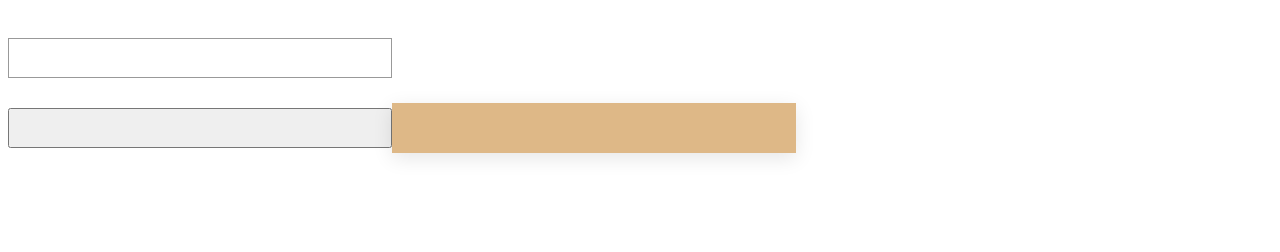
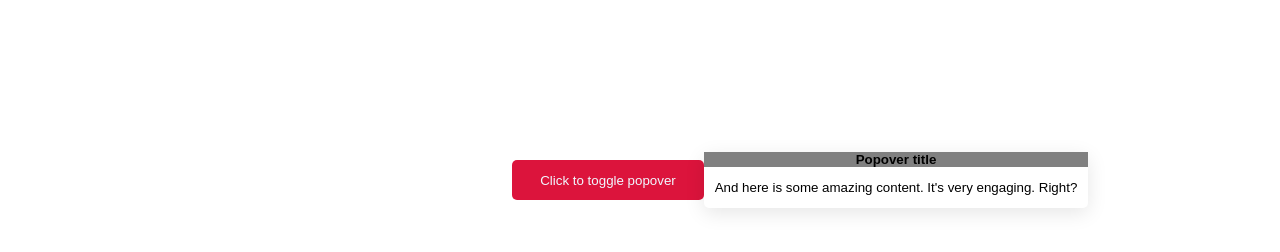
Before and after one commit to AnnaAlexandrova1/ahj-less5-task1, a website built with webpack: page src/index.html in a window 1280 px wide. Built offline with nearby package versions, Linux system fonts and the light colour scheme.

Commit message:
до вечерних переделок

```diff
--- a/src/css/style.css
+++ b/src/css/style.css
@@ -1,29 +1,57 @@
 .form {
-    display: flex;
-    flex-direction: column;
-    width: 30vw;
+    width: 20vw;
+    margin: auto;
+    margin-top: 20vh;
 }
 
-.input{
+/*.input{
     -moz-box-sizing: border-box;
     box-sizing: border-box;
     border: 1px solid #999;
 
     margin-top: 30px;
     height: 40px;
+    width: 15vw;
+}*/
+
+.button {
+
+  height: 40px;
+  width: 15vw;
+  -moz-box-sizing: border-box;
+  background-color:crimson;
+  border-radius: 5px;
+  border: none;
+  color: aliceblue;
 }
 
-.button {
-  margin-top: 30px;
-  height: 40px;
+.button:hover {
+    background: linear-gradient(#de634b, #a62d0f);
+     box-shadow: 5px #f7c707;
 }
 
-.form-error {
+.popover {
     position: absolute;
-    padding: 5px 10px;
+    padding: 0;
     width: 30vw;
-    height: 40px;
-    background-color: burlywood;
+    /*height: 40px;*/
+
     box-shadow: 0 5px 20px 0 rgba(0, 0, 0, 0.1);
     z-index: 999;
+    display: block;
+    box-sizing: border-box;
+    border-radius: 5px;
+
 }
+
+.popover h1 {
+    color: black;
+    font-size: 1em;
+    background-color: gray;
+    margin-top: 0;
+}
+
+.popover p {
+    color: black;
+    font-size: 1em;;
+}
--- a/src/js/DrowForm.js
+++ b/src/js/DrowForm.js
@@ -9,17 +9,18 @@ export default class DrowForm {
   // отрисовка формы на странице
   drow() {
     const form = document.createElement('form');
-    const input = document.createElement('input');
+    // const input = document.createElement('input');
     this.button = document.createElement('button');
 
     form.classList.add('form');
-    input.classList.add('input');
+    // input.classList.add('input');
     this.button.classList.add('button');
 
-    input.type = 'text';
+    // input.type = 'text';
     this.button.type = 'submit';
+    this.button.textContent = 'Click to toggle popover';
 
-    form.appendChild(input);
+    // form.appendChild(input);
     form.appendChild(this.button);
 
     this.body.appendChild(form);
--- a/src/js/Popover.js
+++ b/src/js/Popover.js
@@ -1,14 +1,21 @@
 export default class Popover {
   constructor(elem) {
     this.elem = elem;
+    this.popover = undefined;
   }
 
   show() {
-    const formError = document.createElement('div');
-    formError.classList.add('form-error');
-    this.elem.appendChild(formError);
-    formError.style.top = `${this.elem.offsetTop + this.elem.offsetHeight / 2 - formError.offsetHeight / 2}px`;
-    formError.style.left = `${this.elem.offsetLeft + this.elem.offsetWidth}px`;
+    this.popover = document.createElement('div');
+    this.popover.classList.add('popover');
+    this.popover.innerHTML = "<h1>Popover title</h1><p>And here is some amazing content. It's very engaging. Right?</p>";
+    this.elem.appendChild(this.popover);
+    this.caklPlace();
+  }
+
+  caklPlace() {
+    const { top, left } = this.elem.getBoundingClientRect();
+    this.popover.style.top = `${window.scrollY + top + this.elem.offsetHeight / 2 - this.popover.offsetHeight / 2}px`;
+    this.popover.style.left = `${window.scrollX + left + this.elem.offsetWidth}px`;
   }
 
   startShow() {
```
